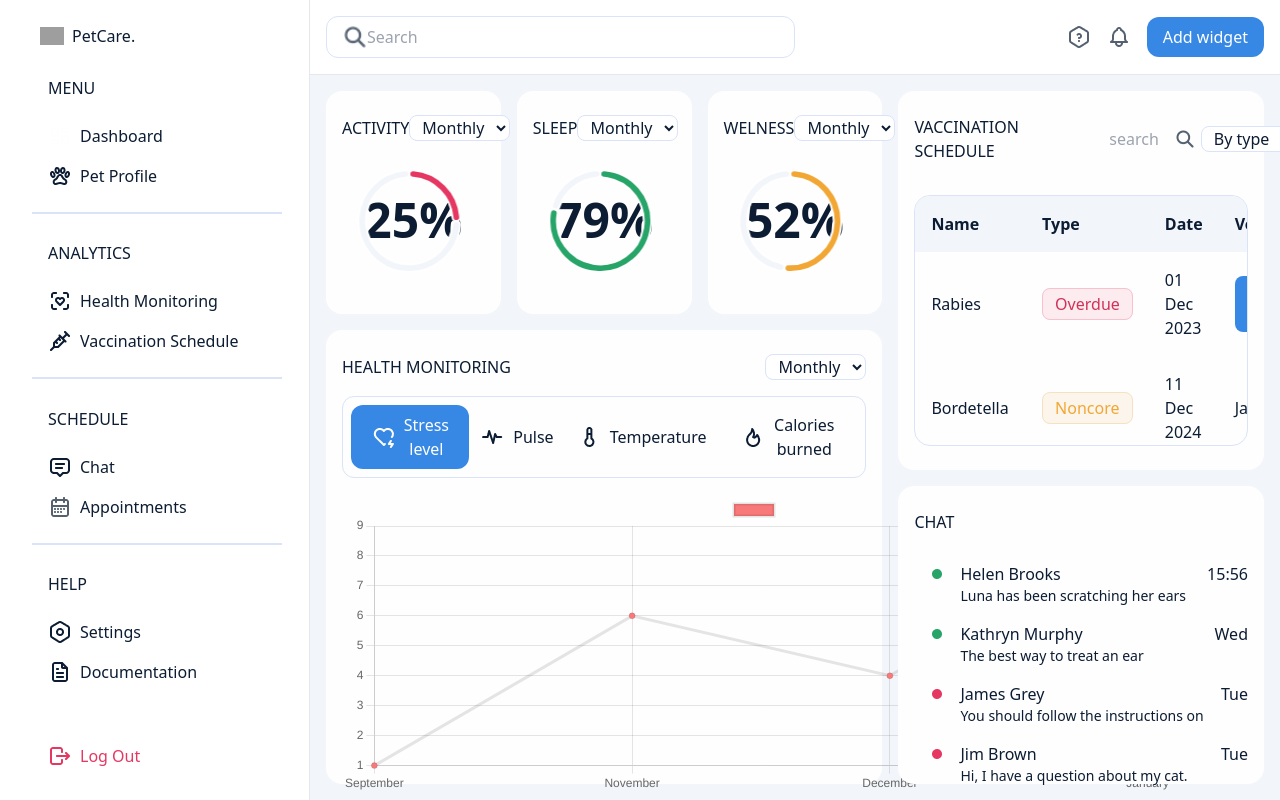
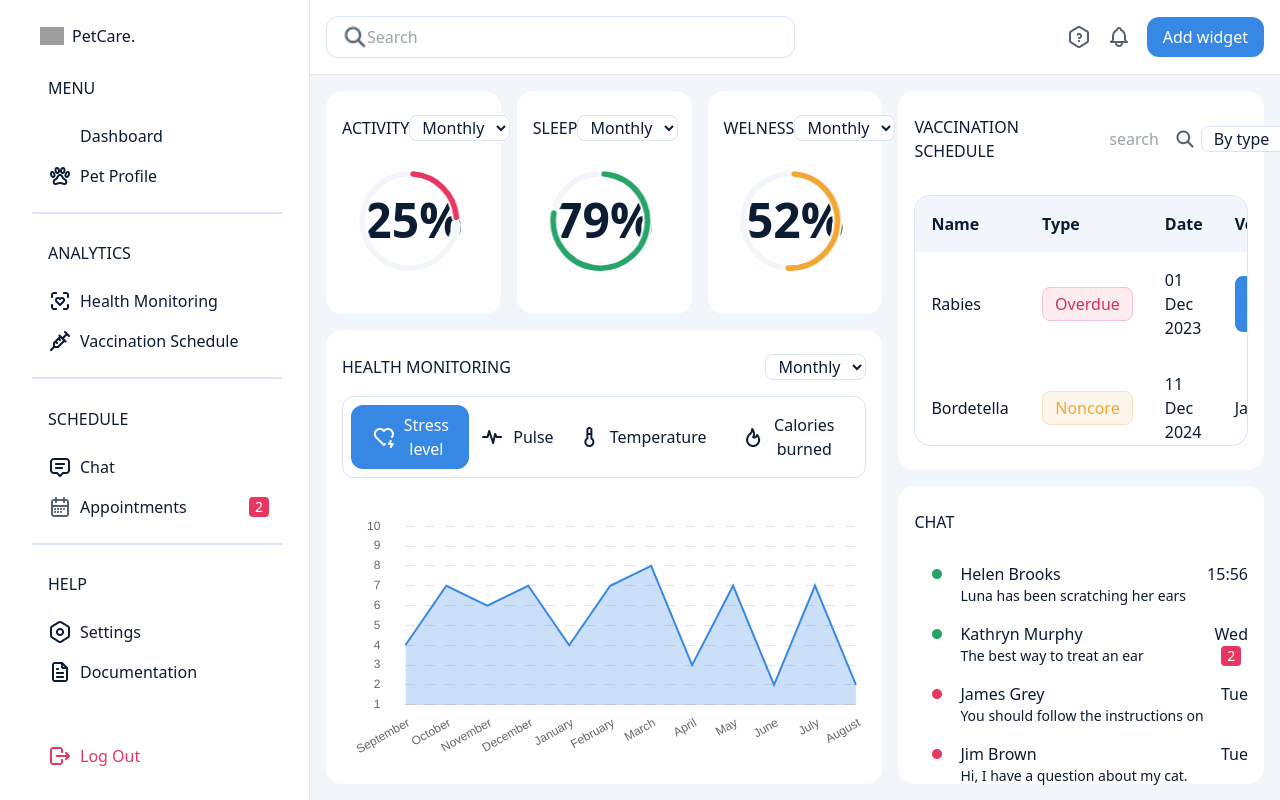
Before and after one commit to frandlc/dashboard-vue-challenge, a Vue app: page / in a window 1280 px wide. Both pictures are taken after typing "name@example.com", "Sample123" into the empty fields and a click on the button "SUBMIT". Shown: the top 800 px of the page. Built offline with nearby package versions, Linux system fonts and the light colour scheme; grey boxes are pictures that could not be loaded; a web font is replaced by a local one.

Commit message:
better charts

```diff
--- a/src/components/Chat.vue
+++ b/src/components/Chat.vue
@@ -47,8 +47,14 @@ export default {
 					</div>
 				</div>
 			</div>
-			<div>
+			<div class="flex flex-col justify-center items-center">
 				<p class="text-right">{{ item.date }}</p>
+				<p
+					v-if="index === 1"
+					class="text-white rounded bg-pink-secondary text-center text-sm w-5"
+				>
+					2
+				</p>
 			</div>
 		</div>
 	</section>
--- a/src/components/HealthMonitoring.vue
+++ b/src/components/HealthMonitoring.vue
@@ -1,11 +1,12 @@
 <script>
-import { Line as LineChartGenerator } from "vue-chartjs/legacy";
+import { Line as LineChartGenerator } from "vue-chartjs";
 
 import {
 	Chart as ChartJS,
 	Title,
 	Tooltip,
 	Legend,
+	Filler,
 	LineElement,
 	LinearScale,
 	CategoryScale,
@@ -16,6 +17,7 @@ ChartJS.register(
 	Title,
 	Tooltip,
 	Legend,
+	Filler,
 	LineElement,
 	LinearScale,
 	CategoryScale,
@@ -29,11 +31,45 @@ export default {
 			chartOptions: {
 				responsive: true,
 				maintainAspectRatio: false,
+				pointBorderColor: "#3788E5",
+				pointBackgroundColor: "#3788E5",
+				pointRadius: 0,
+				backgroundColor: "#3788E5",
+				borderColor: "#3788E5",
+				borderWidth: 2,
+				scales: {
+					y: {
+						min: 1,
+						max: 10,
+						grid: {
+							borderDash: [10],
+							drawTicks: false,
+							drawBorder: false,
+						},
+						ticks: {
+							padding: 25,
+						},
+					},
+					x: {
+						grid: {
+							display: false,
+						},
+						ticks: {
+							count: 4,
+						},
+					},
+				},
+				plugins: {
+					legend: {
+						display: false,
+					},
+				},
+			},
+			styles: {
+				width: "100%",
+				height: "100%",
 			},
 			chartId: "line-chart",
-			datasetIdKey: "label",
-			width: 830,
-			height: 300,
 			barIndex: 1,
 		};
 	},
@@ -55,15 +91,17 @@ export default {
 			return iconsArray;
 		},
 		takeChartDataLabels() {
-			const labels = this.healthData
-				.find((item) => item.tab.id === this.barIndex)
-				.data[this.filter].map((item) => item.time);
+			const labels = this.healthData.find(
+				(item) => item.tab.id === this.barIndex
+			).data[this.filter].labels;
+			// .data[this.filter].map((item) => item.time);
 			return labels;
 		},
 		takeChartDataNumbers() {
-			const numbers = this.healthData
-				.find((item) => item.tab.id === this.barIndex)
-				.data[this.filter].map((item) => item.number);
+			const numbers = this.healthData.find(
+				(item) => item.tab.id === this.barIndex
+			).data[this.filter].numbers;
+			// .data[this.filter].map((item) => item.number);
 			return numbers;
 		},
 		chartData() {
@@ -72,7 +110,8 @@ export default {
 				datasets: [
 					{
 						label: "",
-						backgroundColor: "#f87979",
+						backgroundColor: "rgba(55,136,229,0.25)",
+						fill: true,
 						data: this.takeChartDataNumbers,
 					},
 				],
@@ -119,14 +158,13 @@ export default {
 				{{ item.title }}
 			</button>
 		</div>
-		<div>
+		<div class="w-full h-[80%]">
 			<LineChartGenerator
-				:chart-options="chartOptions"
-				:chart-data="chartData"
-				:chart-id="chartId"
-				:dataset-id-key="datasetIdKey"
-				:width="width"
-				:height="height"
+				:chartOptions="chartOptions"
+				:chartData="chartData"
+				chart-id="chartId"
+				:styles="styles"
+				ref="canvas"
 			/>
 		</div>
 	</section>
--- a/src/components/NavGroup.vue
+++ b/src/components/NavGroup.vue
@@ -19,7 +19,7 @@ const props = defineProps<Props>();
 		<div
 			v-for="item in props.item.links"
 			:key="item.slug"
-			class="flex gap-2 p-2 hover:bg-blue-primary rounded-lg hover:text-white-primary"
+			class="flex gap-2 p-2 hover:bg-blue-primary rounded-lg hover:text-white-primary relative"
 		>
 			<img
 				:src="item.logo"
@@ -29,6 +29,12 @@ const props = defineProps<Props>();
 			/><router-link class="capitalize" :to="item.slug">{{
 				item.subItem
 			}}</router-link>
+			<p
+				v-if="item.slug === `/appointments`"
+				class="text-white rounded bg-pink-secondary text-center text-sm w-5 absolute right-0 top-[10px]"
+			>
+				2
+			</p>
 		</div>
 	</div>
 </template>
--- a/src/components/VaccSchedule.vue
+++ b/src/components/VaccSchedule.vue
@@ -92,11 +92,11 @@ export default {
 							class="w-full"
 							:class="
 								value === `Core`
-									? `px-3 py-1 rounded-lg border border-[#BDE8D3] bg-[#EAF8F1] text-[#27A468] `
+									? `px-3 py-1 rounded-lg border border-[#BDE8D3] bg-[#EAF8F1] text-[#27A468] block text-center w-full`
 									: value === `Noncore`
-									? `px-3 py-1 rounded-lg border border-[#F7E1C1] bg-[#FCF5EB] text-[#F2A735]`
+									? `px-3 py-1 rounded-lg border border-[#F7E1C1] bg-[#FCF5EB] text-[#F2A735] block text-center w-full`
 									: value === `Overdue`
-									? `px-3 py-1 rounded-lg border border-[#F7C1CE] bg-[#FCEBEF] text-[#D03258]`
+									? `px-3 py-1 rounded-lg border border-[#F7C1CE] bg-[#FCEBEF] text-[#D03258] block text-center w-full`
 									: ``
 							"
 						>
--- a/src/constants/index.ts
+++ b/src/constants/index.ts
@@ -96,249 +96,153 @@ export const HealthMonitoring = [
 	{
 		tab: { title: "Stress level", icon: heartIcon, id: 1 },
 		data: {
-			monthly: [
-				{
-					time: "September",
-					number: 1,
+			monthly: {
+				labels: [
+					"September",
+					"October",
+					"November",
+					"December",
+					"January",
+					"February",
+					"March",
+					"April",
+					"May",
+					"June",
+					"July",
+					"August",
+				],
+				numbers: [4, 7, 6, 7, 4, 7, 8, 3, 7, 2, 7, 2],
 			},
-				{
-					time: "November",
-					number: 6,
+			weekly: {
+				labels: [
+					"Monday",
+					"Tuesday",
+					"Wednesday",
+					"Thursday",
+					"Friday",
+					"Saturday",
+					"Sunday",
+				],
+				numbers: [5, 3, 5, 7, 8, 3, 6],
 			},
-
-				{
-					time: "December",
-					number: 4,
+			daily: {
+				labels: ["06:00", "12:00", "18:00", "00:00"],
+				numbers: [5, 6, 2, 7],
 			},
-				{
-					time: "January",
-					number: 9,
-				},
-			],
-			weekly: [
-				{
-					time: "Monday",
-					number: 9,
-				},
-				{
-					time: "Tuesday",
-					number: 4,
-				},
-
-				{
-					time: "Wednesday",
-					number: 6,
-				},
-				{
-					time: "Thursday",
-					number: 1,
-				},
-			],
-			daily: [
-				{
-					time: "06:00",
-					number: 6,
-				},
-				{
-					time: "12:00",
-					number: 9,
-				},
-
-				{
-					time: "18:00",
-					number: 1,
-				},
-				{
-					time: "00:00",
-					number: 4,
-				},
-			],
 		},
 	},
 	{
 		tab: { title: "Pulse", icon: pulseIcon, id: 2 },
 		data: {
-			monthly: [
-				{
-					time: "September",
-					number: 9,
+			monthly: {
+				labels: [
+					"September",
+					"October",
+					"November",
+					"December",
+					"January",
+					"February",
+					"March",
+					"April",
+					"May",
+					"June",
+					"July",
+					"August",
+				],
+				numbers: [9, 3, 5, 7, 4, 6, 4, 5, 8, 3, 7, 2],
 			},
-				{
-					time: "November",
-					number: 3,
+			weekly: {
+				labels: [
+					"Monday",
+					"Tuesday",
+					"Wednesday",
+					"Thursday",
+					"Friday",
+					"Saturday",
+					"Sunday",
+				],
+				numbers: [4, 5, 5, 7, 3, 5, 7],
 			},
-
-				{
-					time: "December",
-					number: 5,
+			daily: {
+				labels: ["06:00", "12:00", "18:00", "00:00"],
+				numbers: [3, 8, 9, 3],
 			},
-				{
-					time: "January",
-					number: 7,
-				},
-			],
-			weekly: [
-				{
-					time: "Monday",
-					number: 7,
-				},
-				{
-					time: "Tuesday",
-					number: 5,
-				},
-
-				{
-					time: "Wednesday",
-					number: 3,
-				},
-				{
-					time: "Thursday",
-					number: 9,
-				},
-			],
-			daily: [
-				{
-					time: "06:00",
-					number: 3,
-				},
-				{
-					time: "12:00",
-					number: 9,
-				},
-
-				{
-					time: "18:00",
-					number: 5,
-				},
-				{
-					time: "00:00",
-					number: 7,
-				},
-			],
 		},
 	},
 	{
 		tab: { title: "Temperature", icon: temperatureIcon, id: 3 },
 		data: {
-			monthly: [
-				{
-					time: "September",
-					number: 7,
+			monthly: {
+				labels: [
+					"September",
+					"October",
+					"November",
+					"December",
+					"January",
+					"February",
+					"March",
+					"April",
+					"May",
+					"June",
+					"July",
+					"August",
+				],
+				numbers: [2, 1, 9, 7, 4, 7, 3, 7, 8, 3, 7, 2],
 			},
-				{
-					time: "November",
-					number: 4,
+			weekly: {
+				labels: [
+					"Monday",
+					"Tuesday",
+					"Wednesday",
+					"Thursday",
+					"Friday",
+					"Saturday",
+					"Sunday",
+				],
+				numbers: [8, 1, 5, 7, 2, 2, 4],
 			},
-
-				{
-					time: "December",
-					number: 2,
+			daily: {
+				labels: ["06:00", "12:00", "18:00", "00:00"],
+				numbers: [8, 9, 5, 3],
 			},
-				{
-					time: "January",
-					number: 1,
-				},
-			],
-			weekly: [
-				{
-					time: "Monday",
-					number: 1,
-				},
-				{
-					time: "Tuesday",
-					number: 2,
-				},
-
-				{
-					time: "Wednesday",
-					number: 4,
-				},
-				{
-					time: "Thursday",
-					number: 7,
-				},
-			],
-			daily: [
-				{
-					time: "06:00",
-					number: 4,
-				},
-				{
-					time: "12:00",
-					number: 7,
-				},
-
-				{
-					time: "18:00",
-					number: 2,
-				},
-				{
-					time: "00:00",
-					number: 1,
-				},
-			],
 		},
 	},
 	{
 		tab: { title: "Calories burned", icon: caloriesIcon, id: 4 },
 		data: {
-			monthly: [
-				{
-					time: "September",
-					number: 7,
+			monthly: {
+				labels: [
+					"September",
+					"October",
+					"November",
+					"December",
+					"January",
+					"February",
+					"March",
+					"April",
+					"May",
+					"June",
+					"July",
+					"August",
+				],
+				numbers: [8, 2, 1, 7, 4, 7, 4, 3, 7, 8, 7, 8],
 			},
-				{
-					time: "November",
-					number: 3,
+			weekly: {
+				labels: [
+					"Monday",
+					"Tuesday",
+					"Wednesday",
+					"Thursday",
+					"Friday",
+					"Saturday",
+					"Sunday",
+				],
+				numbers: [9, 3, 5, 7, 7, 4, 7],
 			},
-
-				{
-					time: "December",
-					number: 9,
+			daily: {
+				labels: ["06:00", "12:00", "18:00", "00:00"],
+				numbers: [9, 3, 5, 7],
 			},
-				{
-					time: "January",
-					number: 5,
-				},
-			],
-			weekly: [
-				{
-					time: "Monday",
-					number: 5,
-				},
-				{
-					time: "Tuesday",
-					number: 9,
-				},
-
-				{
-					time: "Wednesday",
-					number: 3,
-				},
-				{
-					time: "Thursday",
-					number: 7,
-				},
-			],
-			daily: [
-				{
-					time: "06:00",
-					number: 3,
-				},
-				{
-					time: "12:00",
-					number: 7,
-				},
-
-				{
-					time: "18:00",
-					number: 9,
-				},
-				{
-					time: "00:00",
-					number: 5,
-				},
-			],
 		},
 	},
 ];
```
Also changed, not shown: src/components/PetProfile.vue (+0 -7 lines). Lines whose indentation alone changed are shown as unchanged.
